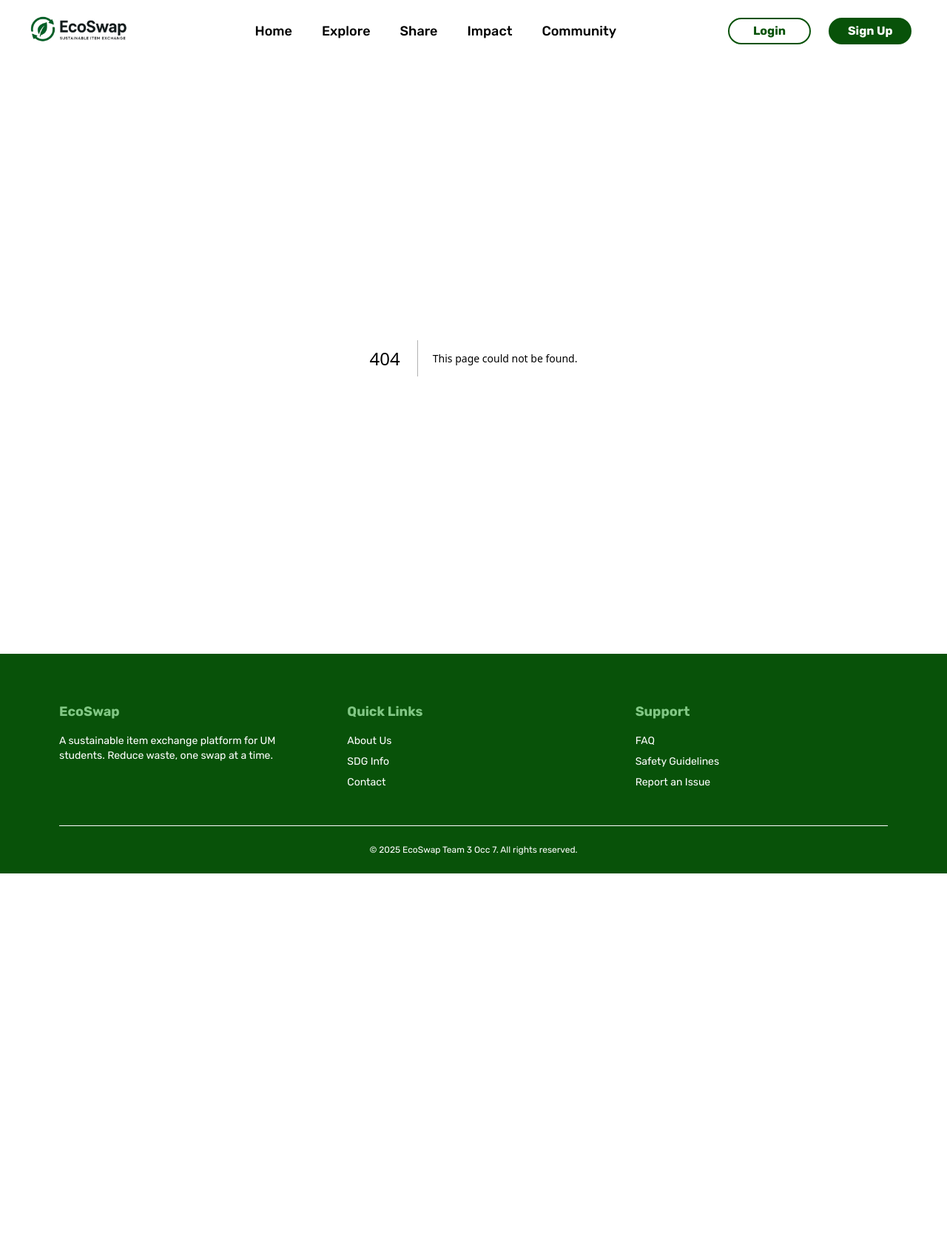
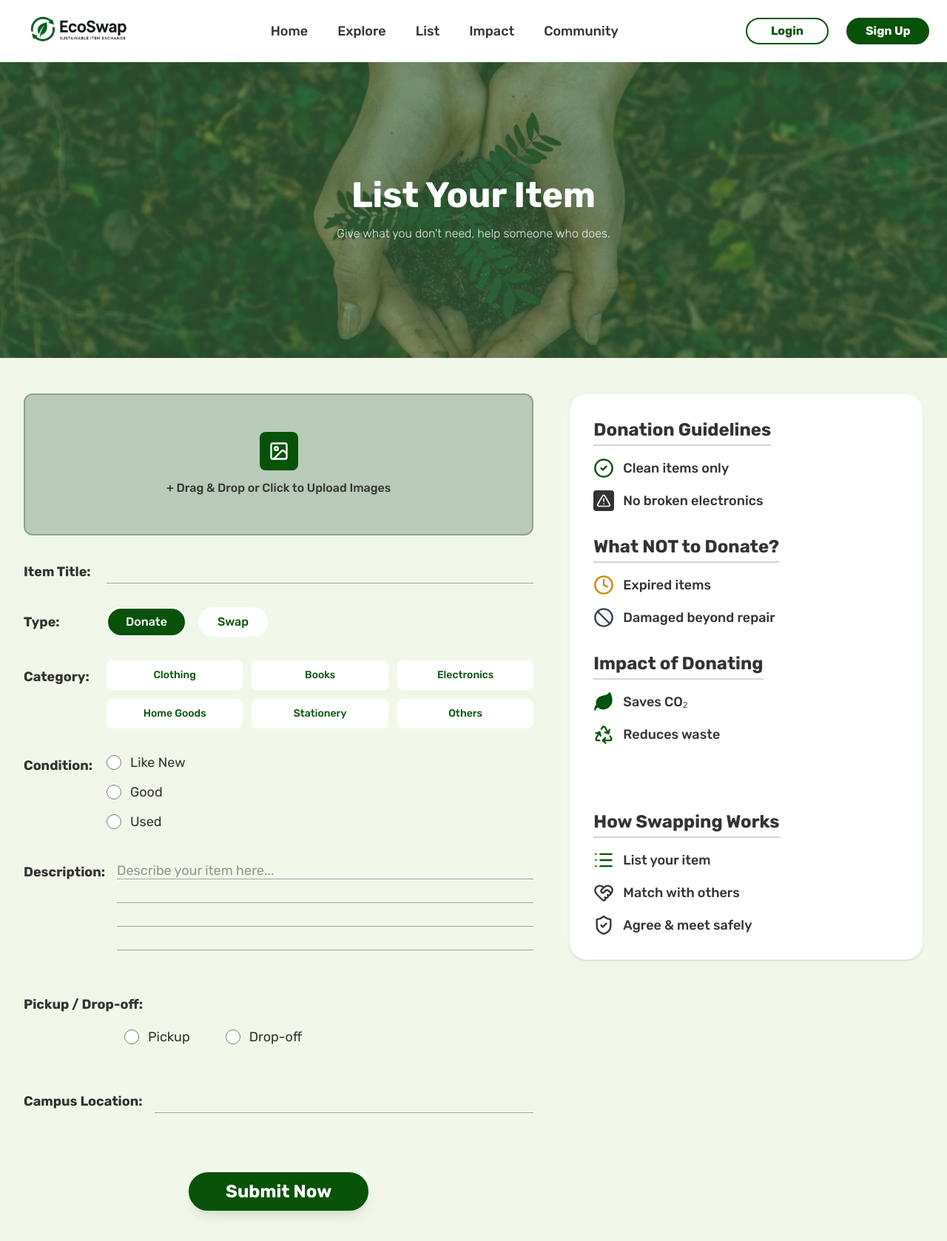
Before and after one commit to wikhing/EcoSwap, a Next.js app: page /list in a window 1280 px wide. Before the commit this address had no page. Shown: the top 1678 px of the page at 74% size. Before the commit the page ends 1181 px from the top, so only its background shows below. Built offline with nearby package versions, Linux system fonts and the light colour scheme.

Commit message:
Small changes Change name: Share to List

```diff
--- a/app/share/page.tsx
+++ b/app/list/page.tsx
@@ -51,7 +51,7 @@ const Share: React.FC = () => {
   return (
     <div className="min-h-screen pb-20">
 
-      <Hero title='Share Your Item' subtitle='Give what you don&apos;t need, help someone who does.'/>
+      <Hero title='List Your Item' subtitle='Give what you don&apos;t need, help someone who does.'/>
 
       <div className="max-w-7xl mx-auto px-4 sm:px-6 lg:px-8 py-12">
         <div className="grid grid-cols-1 lg:grid-cols-12 gap-12">
@@ -84,8 +84,6 @@ const Share: React.FC = () => {
               {images.length > 0 && (
                 <div className="mt-6 grid grid-cols-2 sm:grid-cols-3 gap-4">
                   {images.map((imgObj, index) => (
-                    // Using index as key is acceptable here for simple lists,
-                    // but using preview URL is safer for re-ordering
                     <div key={imgObj.preview} className="relative group h-32 w-full">
                       <img
                         src={imgObj.preview}
@@ -226,7 +224,7 @@ const Share: React.FC = () => {
               {/* Submit Button */}
               <div className="pt-12 flex justify-center">
                 <button className="bg-(--green-color) text-white hover:bg-white hover:text-(--green-color) border-2 border-(--green-color) text-2xl font-bold py-2 px-12 rounded-full shadow-lg transition-colors">
-                  Submit Donation
+                  Submit Now
                 </button>
               </div>
 
--- a/app/page.tsx
+++ b/app/page.tsx
@@ -1,25 +1,9 @@
 'use client';
 
-import Link from 'next/link';
-import Image from "next/image";
 import React from "react";
 import Landing from "./landing";
 
-const FeaturedItems = ({ items }: any) => <div className="grid grid-cols-2 md:grid-cols-4 gap-4">{items.map((item: any) => <div key={item.id} className="bg-white p-4 rounded shadow">Item: {item.title}</div>)}</div>;
-const QuickStats = ({ stats }: any) => <div className="grid grid-cols-3 gap-6 text-center">{Object.keys(stats).map((key) => <div key={key} className="bg-white p-4 rounded shadow"><p className="text-xl font-bold">{stats[key]}</p><p className="text-sm">{key}</p></div>)}</div>;
-
-// --- HARDCODED PROTOTYPE DATA ---
-const MOCK_FEATURED_ITEMS = [
-    { id: 'f1', title: 'Calculus Textbook' },
-    { id: 'f2', title: 'Almost New Sneakers' },
-    { id: 'f3', title: 'Desk Lamp (USB powered)' },
-];
-const MOCK_GLOBAL_STATS = { 'Total Users': 452, 'Total Swaps': 1258, 'CO2 Saved': '387.5kg' };
-
 const Home: React.FC = () => {
-
-    // Auth status is hardcoded for routing simplicity
-    const isLoggedIn = false; // Set to true to see "Welcome Back"
 
     return (
         <div className="min-h-screen">
--- a/components/layout/Footer.tsx
+++ b/components/layout/Footer.tsx
@@ -21,7 +21,7 @@ const Footer: React.FC = () => {
                 About Us
               </Link>
             </li>
-            <li><Link href="/impact" className="hover:text-[#81C784]">SDG Info</Link></li>
+            <li><Link href="/community" className="hover:text-[#81C784]">SDG Info</Link></li>
             <li><Link href="/contact" className="hover:text-[#81C784]">Contact</Link></li>
           </ul>
         </div>
--- a/components/layout/Header.tsx
+++ b/components/layout/Header.tsx
@@ -8,7 +8,7 @@ import { useState } from 'react';
 const navLinks = [
     { name: 'Home', href: '/home' },
     { name: 'Explore', href: '/explore' },
-    { name: 'Share', href: '/share' },
+    { name: 'List', href: '/list' },
     { name: 'Impact', href: '/impact' },
     { name: 'Community', href: '/community' },
 ];
@@ -17,6 +17,8 @@ export default function Header() {
     const [isOpen, setIsOpen] = useState(false);
 
     const router = useRouter();
+
+    let isLoggedIn = false;
 
     const handleLogout = (sectionId: string) => {
 
@@ -80,12 +82,16 @@ export default function Header() {
                             </Link>
 
                             {/* check user authentication status(loggedIn?) to show/hide notification and profile icons */}
+                            {isLoggedIn && (
+                                <>
                                 <Link className="hidden" href="notification">
                                     <img src="/assets/notification_icon.svg" alt="Notification" />
                                 </Link>
                                 <Link className="hidden" href="profile">
                                     <img src="/assets/profile_icon.svg" alt="Profile" />
                                 </Link>
+                                </>
+                            )}
                         </nav>
                         :
                         <button onClick={() => handleLogout('')} className="w-30 h-fit text-center text-(--green-color) font-bold px-6 py-1 lg:my-0 rounded-full border-2 border-(--green-color) bg-white hover:bg-(--green-color) hover:text-white transition cursor-pointer">
```
Lines whose indentation alone changed are shown as unchanged.
